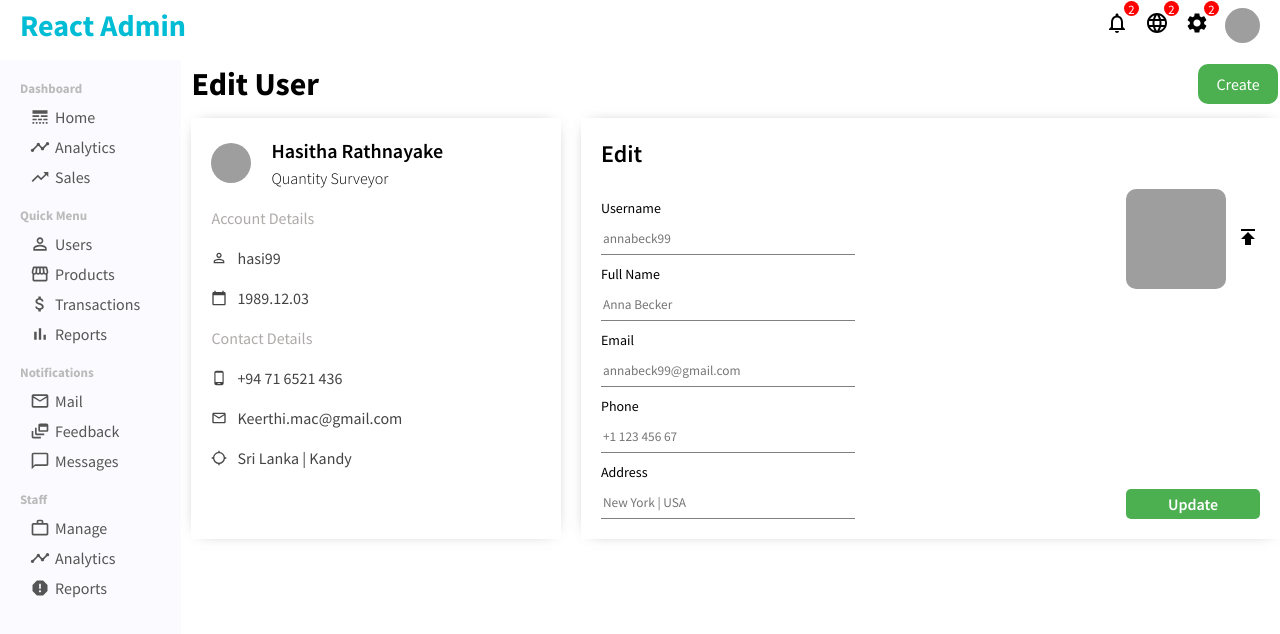
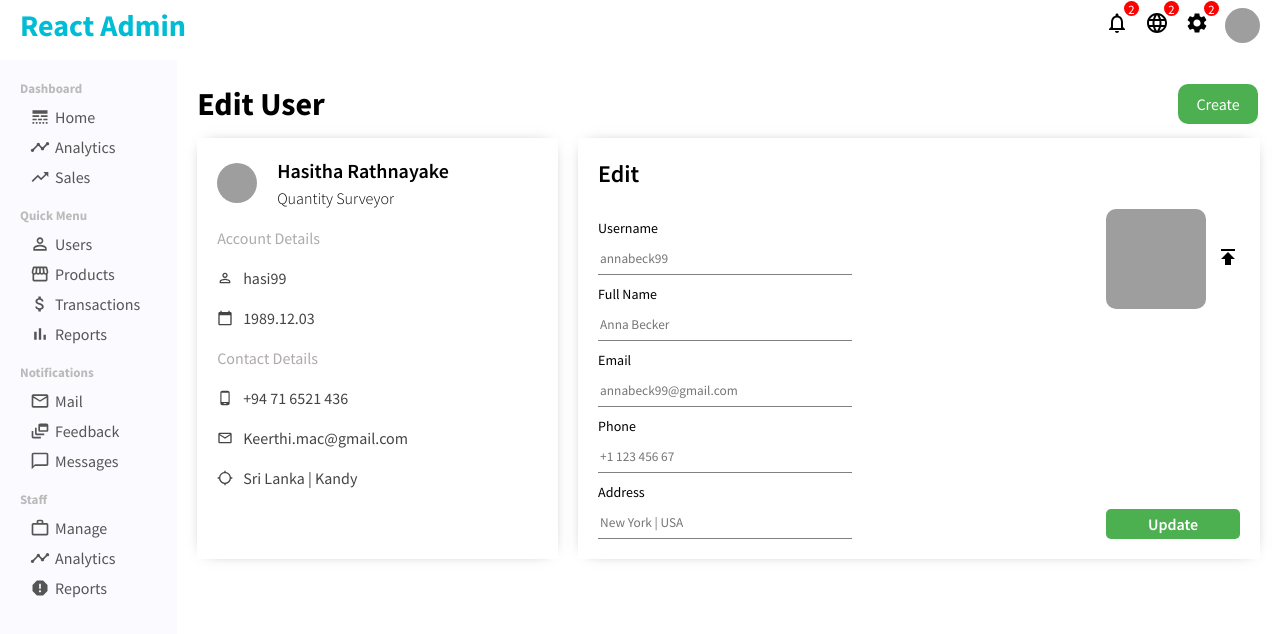
Before and after one commit to keerthimac/react-dashboard, a React (Create React App) app: page /user/1 in a window 1280 px wide. Shown: the top 634 px of the page. Built offline with nearby package versions, Linux system fonts and the light colour scheme; grey boxes are pictures that could not be loaded.

Commit message:
styles fixed

```diff
--- a/src/pages/user/user.css
+++ b/src/pages/user/user.css
@@ -1,6 +1,6 @@
 .user {
   flex: 6;
-  margin-left: 10px;
+  padding: 20px;
 }
 
 .userTitleContainer {
--- a/src/pages/userList/UserList.jsx
+++ b/src/pages/userList/UserList.jsx
@@ -69,7 +69,6 @@ function UserList() {
 
   return (
     <div className='userList'>
-      User List
       <div style={{ height: 700, width: "100%" }}>
         <DataGrid
           rows={data}
```
